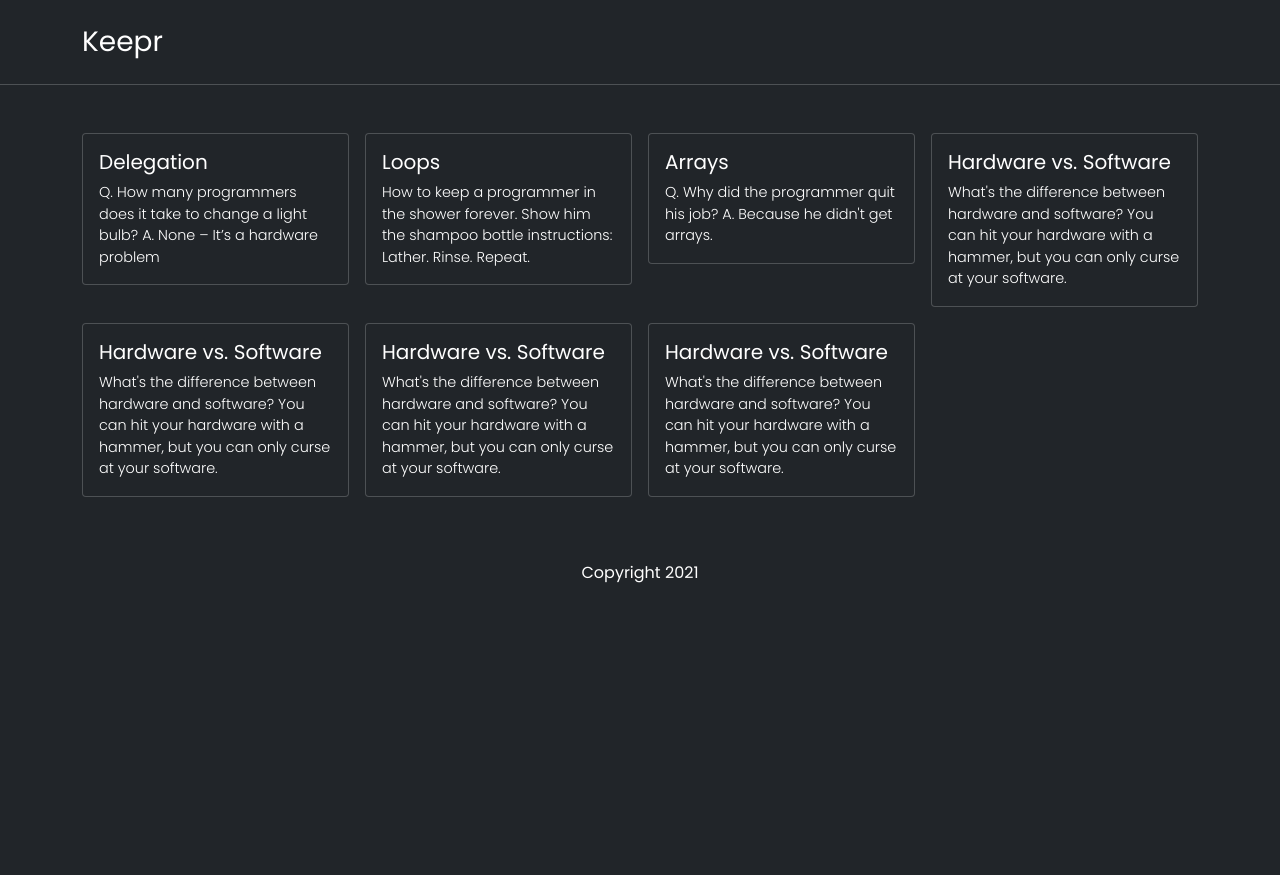
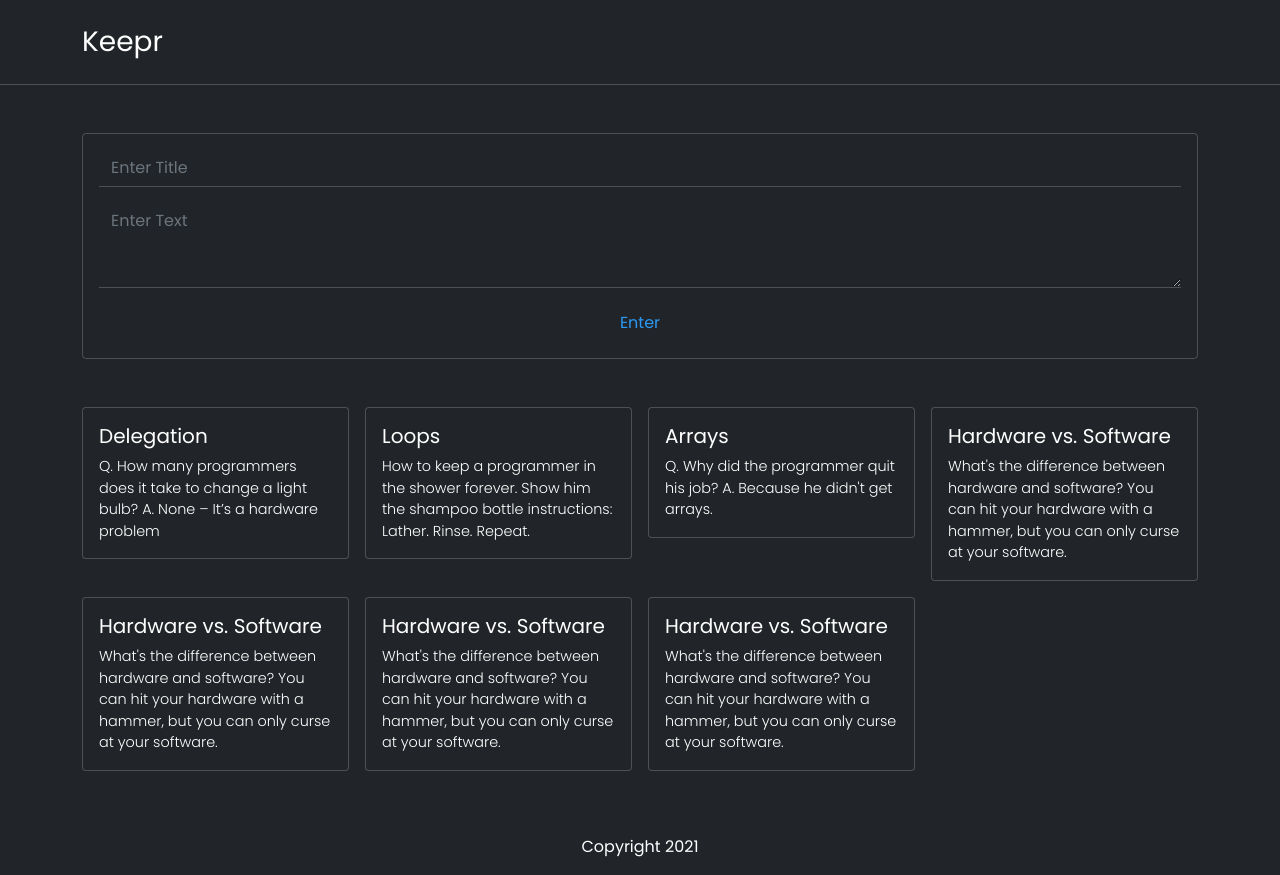
Before and after one commit to pratham-webdev/Google-Keep-Demo-React, a React (Create React App) app: page / in a window 1280 px wide. Before the commit the page ends 800 px from the top, so only its background shows below. Built offline with nearby package versions, Linux system fonts and the light colour scheme.

Commit message:
added part 3

```diff
--- a/public/index.html
+++ b/public/index.html
@@ -10,13 +10,13 @@
       href="https://fonts.googleapis.com/css2?family=Poppins:wght@300;400;600&display=swap"
       rel="stylesheet"
     />
-    <link href="https://cdn.jsdelivr.net/npm/bootstrap@5.0.2/dist/css/bootstrap.min.css" rel="stylesheet" integrity="sha384-EVSTQN3/azprG1Anm3QDgpJLIm9Nao0Yz1ztcQTwFspd3yD65VohhpuuCOmLASjC" crossorigin="anonymous">
+    <link href="https://cdn.jsdelivr.net/npm/bootstrap@5.1.0/dist/css/bootstrap.min.css" rel="stylesheet" integrity="sha384-KyZXEAg3QhqLMpG8r+8fhAXLRk2vvoC2f3B09zVXn8CA5QIVfZOJ3BCsw2P0p/We" crossorigin="anonymous">
     <link rel="stylesheet" href="style.css">
     <title>Keepr</title>
   </head>
   <body>
     <div id="root"></div>
-    <script src="https://cdn.jsdelivr.net/npm/bootstrap@5.0.2/dist/js/bootstrap.bundle.min.js" integrity="sha384-MrcW6ZMFYlzcLA8Nl+NtUVF0sA7MsXsP1UyJoMp4YLEuNSfAP+JcXn/tWtIaxVXM" crossorigin="anonymous"></script>
+    <script src="https://cdn.jsdelivr.net/npm/bootstrap@5.1.0/dist/js/bootstrap.bundle.min.js" integrity="sha384-U1DAWAznBHeqEIlVSCgzq+c9gqGAJn5c/t99JyeKa9xxaYpSvHU5awsuZVVFIhvj" crossorigin="anonymous"></script>
     <script src="./src/index.js" type="text/JSX"></script>
   </body>
 </html>
--- a/public/style.css
+++ b/public/style.css
@@ -1,29 +1,57 @@
 * {
-    font-family: 'Poppins', sans-serif;
+  font-family: "Poppins", sans-serif;
 }
 
-html{
-    height: 100%;
+html {
+  height: 100%;
 }
 
 body {
-    height: 100%;
-    background-color: #212529;
+  height: 100%;
+  background-color: #212529;
 }
 
-#root{
-    height: 100%;
+#root {
+  height: 100%;
 }
 
-.border-lt{
-    border: 1px solid rgba(255,255,255,0.2);
+.border-lt {
+  border: 1px solid rgba(255, 255, 255, 0.2);
 }
 
-.border-lt-bt{
-    border-bottom: 1px solid rgba(255,255,255,0.2);
+.border-lt-bt {
+  border-bottom: 1px solid rgba(255, 255, 255, 0.2);
 }
 
-.card-text{
-    font-weight: 300;
-    font-size: .9rem;
+.card-text {
+  font-weight: 300;
+  font-size: 0.9rem;
 }
+
+.form-label{
+    font-size: .8rem;
+}
+
+.form-control {
+    color: white;
+  background-color: transparent;
+  border: none;
+  border-radius: 0;
+  border-bottom: 1px solid rgba(255, 255, 255, 0.2);
+}
+
+.form-control:focus {
+  color: #fff;
+  background-color: transparent;
+  border-bottom: 2px solid #0a99f8;
+  box-shadow: none;
+}
+
+.btn-main {
+    color: rgb(42, 154, 245) !important;
+    transition: 0.3s ease all;
+  }
+
+  .btn-main:hover {
+    background-color: rgba(42, 154, 245, 0.2);
+  }
--- a/src/components/app.jsx
+++ b/src/components/app.jsx
@@ -1,18 +1,23 @@
-import React from "react";
+import React, { useState } from "react";
 import Header from "./header";
-import Note from "./note";
+import Input from "./input";
+import NotesCollection from "./notes-collection";
 import Footer from "./footer";
-import notes from "../notes"
+import notes from "../notes";
 
 function App() {
+
+  const [notesArray, addNotes] = useState(notes);
+
+  function updateNotes(inputItem) {
+    addNotes([...notesArray, inputItem]);
+  }
+
   return (
     <div>
       <Header />
-      <div className="py-5 container">
-      <div className="row row-cols-xs-1 row-cols-sm-2 row-cols-md-3 row-cols-lg-4 g-2 g-lg-3">
-        {notes.map(item => <Note key={item.key} title={item.title} content={item.content}/>)}
-        </div>
-      </div>
+      <Input updateNotes={updateNotes} />
+      <NotesCollection notesArray={notesArray} />
       <Footer />
     </div>
   );
--- /dev/null
+++ b/src/components/input.jsx
@@ -0,0 +1,65 @@
+import React, { useState } from "react";
+
+function Input(props) {
+  const [todo, addTodo] = useState({
+    title: "",
+    content: "",
+  });
+
+  function detectState(event) {
+    const { name, value } = event.target;
+    addTodo((prevValue) => {
+      return {
+        ...prevValue,
+        [name]: value,
+      };
+    });
+  }
+
+  return (
+    <div className="pt-5 container">
+      <div className="row">
+        <div className="col-12">
+          <div className="border-lt rounded">
+            <div className="p-3">
+              <input
+                onChange={detectState}
+                placeholder="Enter Title"
+                name="title"
+                type="text"
+                className="form-control"
+                value={todo.title}
+              />
+            </div>
+            <div className="px-3">
+              <textarea
+                onChange={detectState}
+                className="form-control"
+                name="content"
+                placeholder="Enter Text"
+                rows="3"
+                value={todo.content}
+              ></textarea>
+            </div>
+            <div className="p-3 text-center">
+              <button
+                onClick={() => {
+                    props.updateNotes(todo);
+                  addTodo({
+                    title: "",
+                    content: "",
+                  });
+                }}
+                className="btn btn-main"
+              >
+                Enter
+              </button>
+            </div>
+          </div>
+        </div>
+      </div>
+    </div>
+  );
+}
+
+export default Input;
--- /dev/null
+++ b/src/components/notes-collection.jsx
@@ -0,0 +1,16 @@
+import React from "react";
+import Note from "./note";
+
+function NotesCollection(props) {
+  return (
+    <div className="py-5 container">
+      <div className="row row-cols-xs-1 row-cols-sm-2 row-cols-md-3 row-cols-lg-4 g-2 g-lg-3">
+        {props.notesArray.map((item) => (
+          <Note key={item.key} title={item.title} content={item.content} />
+        ))}
+      </div>
+    </div>
+  );
+}
+
+export default NotesCollection;
```
